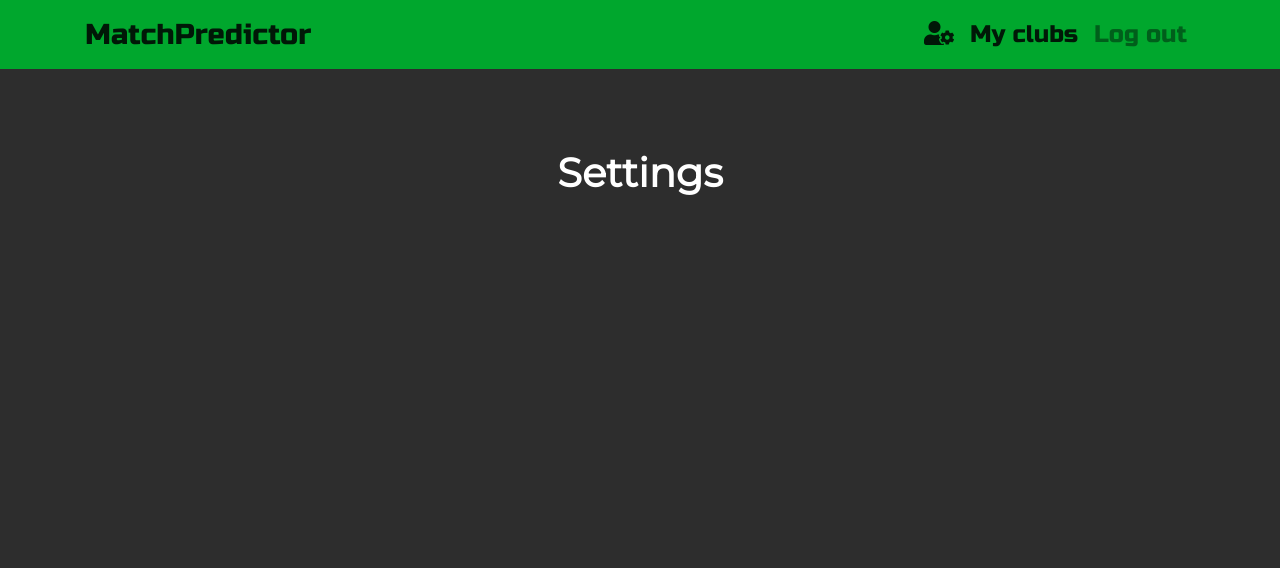
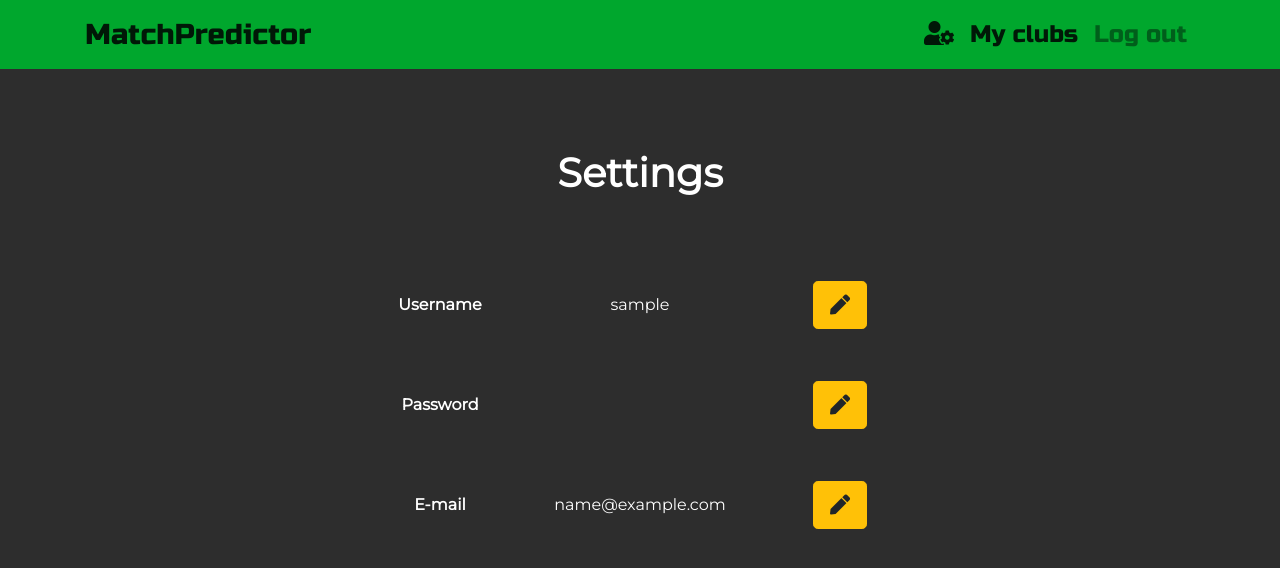
Before and after one commit to marcelkawski/match-predictor, a Django app: page /accounts/settings/1/ in a window 1280 px wide. Shown: the top 568 px of the page. Run offline with Django 3.2, Linux system fonts and the light colour scheme; the visitor is signed in with stand-in values (Sample User, id 1); data comes from the database, SQL or seed files in the repository; some libraries are stand-ins or nearby versions.

Commit message:
Add template for user settings

```diff
--- a/accounts/static/accounts/css/accounts.css
+++ b/accounts/static/accounts/css/accounts.css
@@ -33,3 +33,22 @@
     margin-bottom:3px;
     margin-right:5px;
 }
+
+#user-settings {
+  padding-top: 70px;
+  font-size: 30px;
+}
+
+#user-settings-table {
+  margin-left: auto;
+  margin-right: auto;
+  text-align: center;
+}
+
+#user-settings-table td {
+  width: 200px;
+}
+
+.user-settings-row {
+  height: 100px;
+}
--- a/accounts/templates/accounts/user_settings.html
+++ b/accounts/templates/accounts/user_settings.html
@@ -7,6 +7,30 @@
 {% block content %}
   <h1 class="title">Settings</h1>
   <div class="container">
-
+    <div class="user-settings">
+      <table id="user-settings-table">
+        <tr class="user-settings-row">
+          <td><strong>Username</strong></td>
+          <td>{{ user.username }}</td>
+          <td><a href="#" class="btn btn-lg btn-warning">
+            <i class="fas fa-pen"></i></a>
+          </td>
+        </tr>
+        <tr class="user-settings-row">
+          <td><strong>Password</strong></td>
+          <td></td>
+          <td><a href="#" class="btn btn-lg btn-warning">
+            <i class="fas fa-pen"></i></a>
+          </td>
+        </tr>
+        <tr class="user-settings-row">
+          <td><strong>E-mail</strong></td>
+          <td>{{ user.email }}</td>
+          <td><a href="#" class="btn btn-lg btn-warning">
+            <i class="fas fa-pen"></i></a>
+          </td>
+        </tr>
+      </table>
+    </div>
   </div>
 {% endblock %}
```
